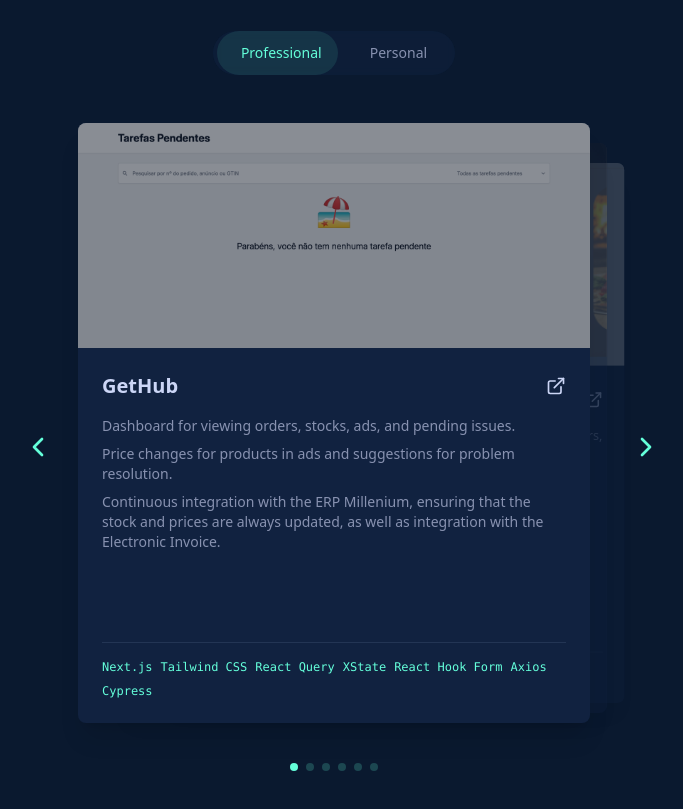
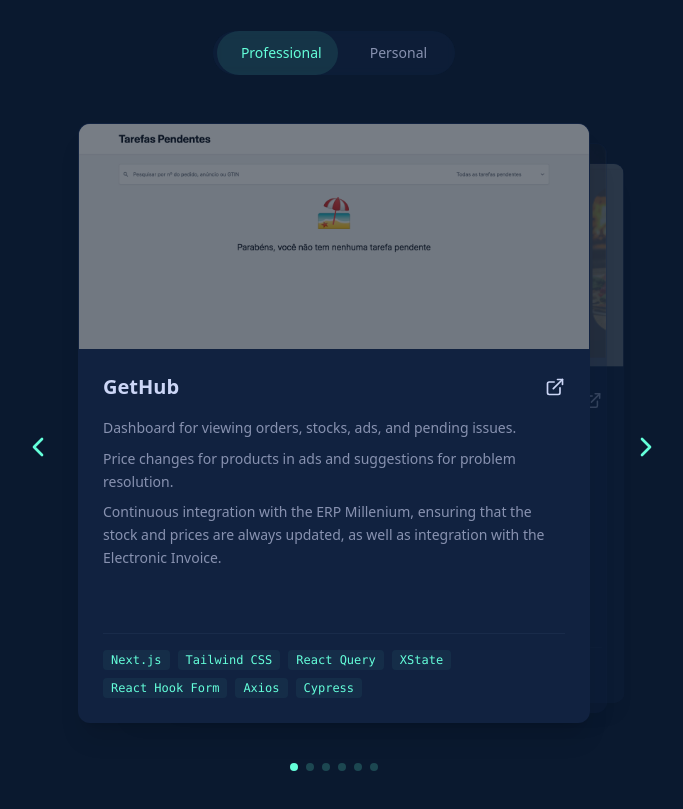
Before and after one commit to LukaVieira1/my-portfolio, a React (Vite) app: page / in a window 1280 px wide. Shown: the part 4583-5392 px from the top of the page, without its empty margins (306-989 px from the left). Built offline with nearby package versions, Linux system fonts and the light colour scheme.

Commit message:
refactor: enhance project cards with glow effects and improved animations
- Add glow border hover effect on project cards
- Implement image zoom on hover
- Improve card entrance animations
- Update to use centralized type definitions

```diff
--- a/src/components/ProjectCard.tsx
+++ b/src/components/ProjectCard.tsx
@@ -1,15 +1,6 @@
 import { motion } from "framer-motion";
 import { FiGithub, FiExternalLink } from "react-icons/fi";
-
-interface ProjectCardProps {
-  title: string;
-  description: string[];
-  technologies: string[];
-  link?: string;
-  isPersonal: boolean;
-  githubLink?: string;
-  image?: string;
-}
+import type { IProject } from "../types";
 
 export function ProjectCard({
   title,
@@ -19,15 +10,17 @@
   isPersonal,
   githubLink,
   image,
-}: ProjectCardProps) {
+}: IProject) {
   return (
     <motion.div
       initial={{ opacity: 0, y: 30 }}
       whileInView={{ opacity: 1, y: 0 }}
       viewport={{ once: true }}
-      className="flex flex-col max-w-lg mx-auto bg-background-light rounded-lg overflow-hidden shadow-xl min-h-[600px]"
+      whileHover={{ y: -4 }}
+      transition={{ duration: 0.3 }}
+      className="flex flex-col max-w-lg mx-auto bg-background-light rounded-xl overflow-hidden shadow-xl min-h-[600px] border border-transparent hover:border-primary/20 hover:shadow-[0_0_30px_rgba(100,255,218,0.07)] transition-all duration-300 group"
     >
-      <div className="relative h-[225px]">
+      <div className="relative h-[225px] overflow-hidden">
         {link ? (
           <a
             href={link}
@@ -38,18 +31,18 @@
             <img
               src={image || "/project-placeholder.jpg"}
               alt={title}
-              className="w-full h-full object-cover brightness-75 hover:brightness-100 transition-all duration-500"
+              className="w-full h-full object-cover brightness-75 group-hover:brightness-90 group-hover:scale-105 transition-all duration-500"
             />
-            <div className="absolute inset-0 bg-background/30 hover:bg-transparent transition-all duration-500" />
+            <div className="absolute inset-0 bg-background/40 group-hover:bg-background/10 transition-all duration-500" />
           </a>
         ) : (
           <>
             <img
               src={image || "/project-placeholder.jpg"}
               alt={title}
-              className="w-full h-full object-cover brightness-75"
+              className="w-full h-full object-cover brightness-75 group-hover:scale-105 transition-all duration-500"
             />
-            <div className="absolute inset-0 bg-background/30" />
+            <div className="absolute inset-0 bg-background/40 group-hover:bg-background/20 transition-all duration-500" />
           </>
         )}
       </div>
@@ -57,14 +50,16 @@
       <div className="p-6 flex flex-col flex-1">
         <div className="grow">
           <div className="flex items-center justify-between mb-4">
-            <h3 className="text-text-primary text-xl font-bold">{title}</h3>
+            <h3 className="text-text-primary text-xl font-bold group-hover:text-primary transition-colors duration-300">
+              {title}
+            </h3>
             <div className="flex gap-4 relative z-10">
               {githubLink && isPersonal && (
                 <motion.a
                   href={githubLink}
                   target="_blank"
                   rel="noopener noreferrer"
-                  whileHover={{ scale: 1.1 }}
+                  whileHover={{ scale: 1.15, rotate: -5 }}
                   whileTap={{ scale: 0.9 }}
                   className="text-text-primary hover:text-primary transition-colors"
                 >
@@ -76,7 +71,7 @@
                   href={link}
                   target="_blank"
                   rel="noopener noreferrer"
-                  whileHover={{ scale: 1.1 }}
+                  whileHover={{ scale: 1.15, rotate: 5 }}
                   whileTap={{ scale: 0.9 }}
                   className="text-text-primary hover:text-primary transition-colors"
                 >
@@ -86,20 +81,19 @@
             </div>
           </div>
 
-          <div className="text-text-secondary space-y-2 text-sm mb-6">
+          <div className="text-text-secondary space-y-2 text-sm mb-6 leading-relaxed">
             {description.map((paragraph, index) => (
               <p key={index}>{paragraph}</p>
             ))}
           </div>
         </div>
 
-        <div className="flex flex-wrap gap-2 font-mono text-xs pt-4 border-t border-background-lighter">
+        <div className="flex flex-wrap gap-2 font-mono text-xs pt-4 border-t border-background-lighter/50">
           {technologies.map((tech) => (
             <motion.span
               key={tech}
-              whileHover={{ scale: 1.05 }}
-              whileTap={{ scale: 0.95 }}
-              className="text-primary"
+              whileHover={{ scale: 1.08 }}
+              className="text-primary px-2 py-0.5 rounded bg-primary/5 hover:bg-primary/10 transition-colors cursor-default"
             >
               {tech}
             </motion.span>
--- a/src/components/ProjectCarousel.tsx
+++ b/src/components/ProjectCarousel.tsx
@@ -2,23 +2,14 @@
 import { useState, useEffect, useCallback } from "react";
 import { ProjectCard } from "./ProjectCard";
 import { FiChevronLeft, FiChevronRight } from "react-icons/fi";
+import type { IProject } from "../types";
 
-interface Project {
-  title: string;
-  description: string[];
-  technologies: string[];
-  link?: string;
-  isPersonal: boolean;
-  githubLink?: string;
-  image?: string;
+interface IProjectCarouselProps {
+  projects: IProject[];
+  resetKey?: string | number;
 }
 
-interface ProjectCarouselProps {
-  projects: Project[];
-  key?: string | number;
-}
-
-export function ProjectCarousel({ projects, key }: ProjectCarouselProps) {
+export function ProjectCarousel({ projects, resetKey }: IProjectCarouselProps) {
   const [currentIndex, setCurrentIndex] = useState(0);
   const [isAutoPlaying, setIsAutoPlaying] = useState(true);
   const autoPlayDelay = 3000;
@@ -44,8 +35,8 @@
 
   // Autoplay
   useEffect(() => {
-    let autoPlayTimer: number;
-    let resumeTimer: number;
+    let autoPlayTimer: ReturnType<typeof setInterval>;
+    let resumeTimer: ReturnType<typeof setTimeout>;
 
     if (isAutoPlaying) {
       autoPlayTimer = setInterval(handleNext, autoPlayDelay);
@@ -65,7 +56,7 @@
 
   useEffect(() => {
     setCurrentIndex(0);
-  }, [key]);
+  }, [resetKey]);
 
   return (
     <div
```
